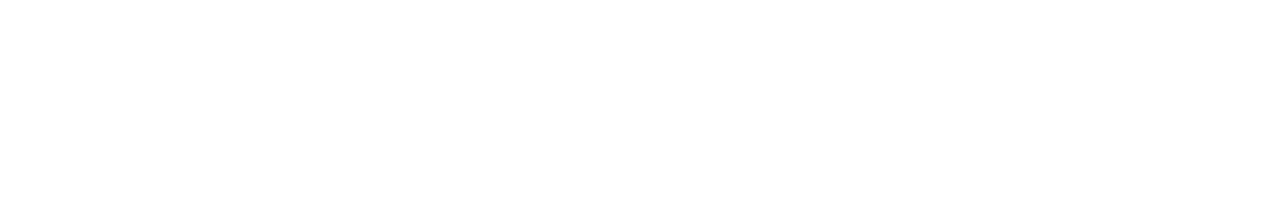
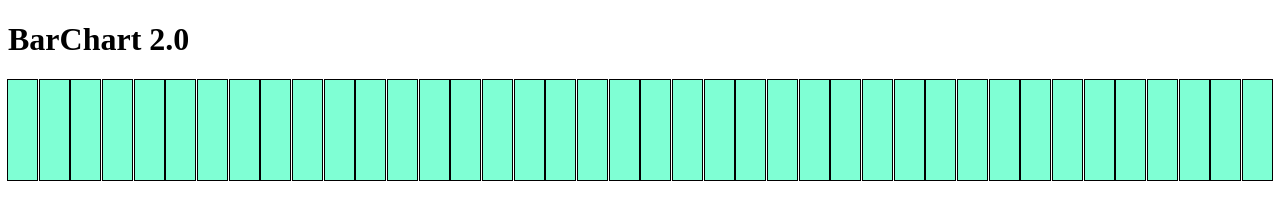
Before and after one commit to gustavwiese/barChart2, a plain HTML site: page index.html in a window 1280 px wide. Drawn offline with Linux system fonts and the light colour scheme.

Commit message:
lavet 40 søjler

```diff
--- a/index.html
+++ b/index.html
@@ -9,6 +9,51 @@
     <link rel="shortcut icon" href="#" type="image/x-icon" />
   </head>
   <body>
+    <h1>BarChart 2.0</h1>
+
+<div id="barchart">
+    <div class="bar"></div>
+    <div class="bar"></div>
+    <div class="bar"></div>
+    <div class="bar"></div>
+    <div class="bar"></div>
+    <div class="bar"></div>
+    <div class="bar"></div>
+    <div class="bar"></div>
+    <div class="bar"></div>
+    <div class="bar"></div>
+    <div class="bar"></div>
+    <div class="bar"></div>
+    <div class="bar"></div>
+    <div class="bar"></div>
+    <div class="bar"></div>
+    <div class="bar"></div>
+    <div class="bar"></div>
+    <div class="bar"></div>
+    <div class="bar"></div>
+    <div class="bar"></div>
+    <div class="bar"></div>
+    <div class="bar"></div>
+    <div class="bar"></div>
+    <div class="bar"></div>
+    <div class="bar"></div>
+    <div class="bar"></div>
+    <div class="bar"></div>
+    <div class="bar"></div>
+    <div class="bar"></div>
+    <div class="bar"></div>
+    <div class="bar"></div>
+    <div class="bar"></div>
+    <div class="bar"></div>
+    <div class="bar"></div>
+    <div class="bar"></div>
+    <div class="bar"></div>
+    <div class="bar"></div>
+    <div class="bar"></div>
+    <div class="bar"></div>
+    <div class="bar"></div>
+</div>
+
     <script src="script.js"></script>
   </body>
 </html>
--- a/style.css
+++ b/style.css
@@ -0,0 +1,11 @@
+#barchart {
+  display: grid;
+  grid-template-columns: repeat(40, 1fr);
+  gap: 2.5px;
+}
+
+.bar {
+  background-color: aquamarine;
+  outline: 1px solid black;
+  height: 100px;
+}
```
